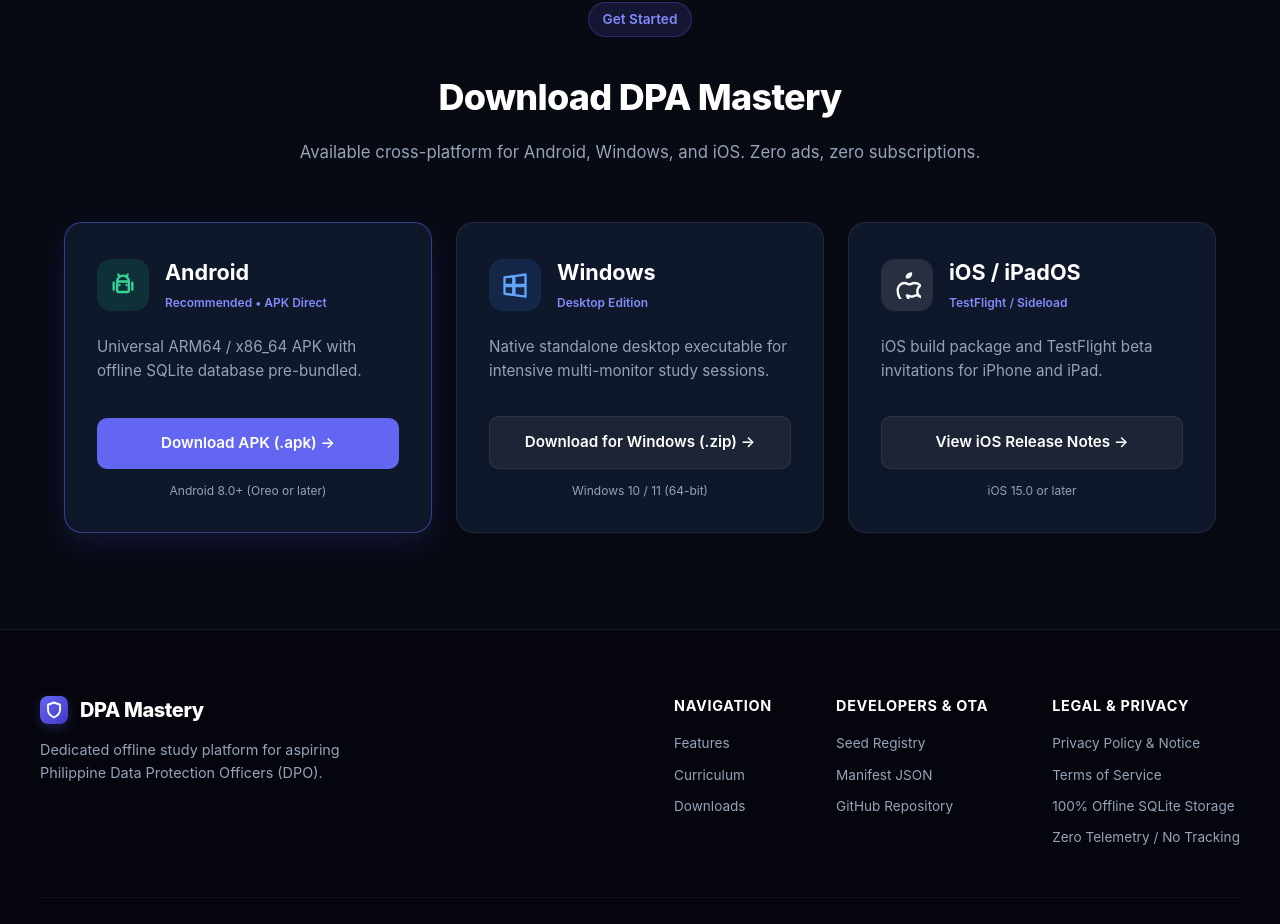
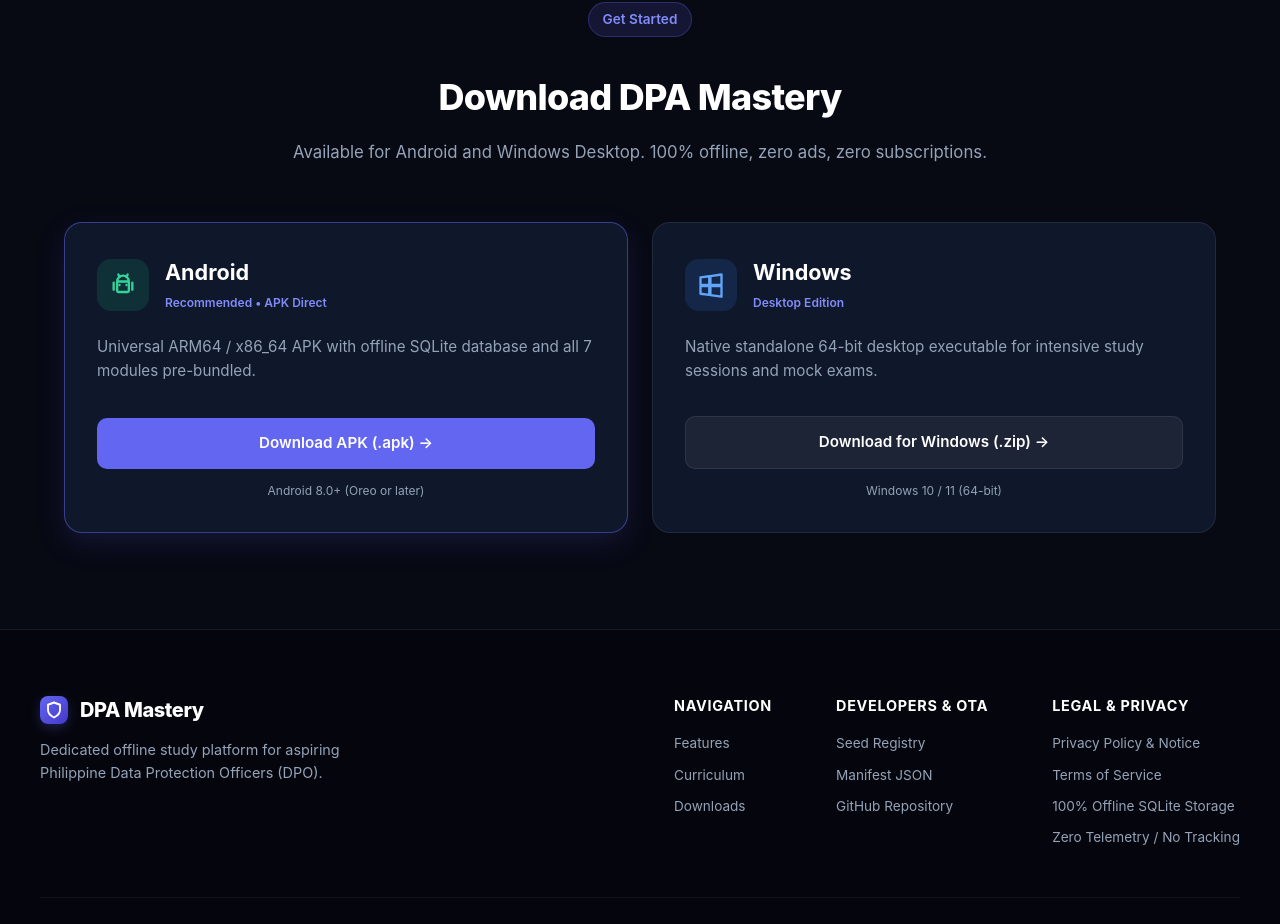
Before and after one commit to tildemark/dpa-mastery, a Next.js app in the folder web/: page / in a window 1280 px wide. Shown: the part 4031-4955 px from the top of the page. Built offline with nearby package versions, Linux system fonts and the light colour scheme.

Commit message:
docs: add exact compiled binary paths and refine downloads section to Android & Windows

```diff
--- a/web/app/page.tsx
+++ b/web/app/page.tsx
@@ -318,7 +318,7 @@
         <div className="section-header">
           <span className="badge">Get Started</span>
           <h2>Download DPA Mastery</h2>
-          <p>Available cross-platform for Android, Windows, and iOS. Zero ads, zero subscriptions.</p>
+          <p>Available for Android and Windows Desktop. 100% offline, zero ads, zero subscriptions.</p>
         </div>
 
         <div className="downloads-grid">
@@ -341,7 +341,7 @@
                 <span className="platform-tag">Recommended • APK Direct</span>
               </div>
             </div>
-            <p className="platform-desc">Universal ARM64 / x86_64 APK with offline SQLite database pre-bundled.</p>
+            <p className="platform-desc">Universal ARM64 / x86_64 APK with offline SQLite database and all 7 modules pre-bundled.</p>
             <div className="download-actions">
               <a href="https://github.com/tildemark/dpa-mastery/releases/latest" target="_blank" rel="noreferrer" className="btn-download">
                 Download APK (.apk) &rarr;
@@ -363,35 +363,12 @@
                 <span className="platform-tag">Desktop Edition</span>
               </div>
             </div>
-            <p className="platform-desc">Native standalone desktop executable for intensive multi-monitor study sessions.</p>
+            <p className="platform-desc">Native standalone 64-bit desktop executable for intensive study sessions and mock exams.</p>
             <div className="download-actions">
               <a href="https://github.com/tildemark/dpa-mastery/releases/latest" target="_blank" rel="noreferrer" className="btn-download secondary">
                 Download for Windows (.zip) &rarr;
               </a>
               <span className="meta-info">Windows 10 / 11 (64-bit)</span>
-            </div>
-          </div>
-
-          {/* iOS Card */}
-          <div className="download-card">
-            <div className="platform-header">
-              <div className="platform-icon apple">
-                <svg width="28" height="28" viewBox="0 0 24 24" fill="none" stroke="currentColor" strokeWidth="2" strokeLinecap="round" strokeLinejoin="round">
-                  <path d="M12 20.94c1.5 0 2.75 1.06 4 1.06 1.28 0 2.37-1.06 4-1.06 1.83 0 3.72 1.34 3.72 1.34s-2.89-1.63-2.89-4.8c0-3.32 2.73-4.8 2.73-4.8-1.57-2.33-4-2.42-4.88-2.42-2.12 0-3.4 1.25-4.48 1.25-1.12 0-2.65-1.25-4.48-1.25C7.2 10.22 4 12.44 4 16.73c0 4.16 2.57 9.27 5.72 9.27 1.43 0 2.58-.94 4-.94z"/>
-                  <path d="M15.5 2c0 1.94-1.39 3.5-3 3.5-.22 0-.44-.02-.65-.08.15-1.78 1.58-3.42 3.65-3.42z"/>
-                </svg>
-              </div>
-              <div>
-                <h3>iOS / iPadOS</h3>
-                <span className="platform-tag">TestFlight / Sideload</span>
-              </div>
-            </div>
-            <p className="platform-desc">iOS build package and TestFlight beta invitations for iPhone and iPad.</p>
-            <div className="download-actions">
-              <a href="https://github.com/tildemark/dpa-mastery/releases/latest" target="_blank" rel="noreferrer" className="btn-download secondary">
-                View iOS Release Notes &rarr;
-              </a>
-              <span className="meta-info">iOS 15.0 or later</span>
             </div>
           </div>
         </div>
```
Also changed, not shown: 1 other file (tests, documents, lock files or other folders).
